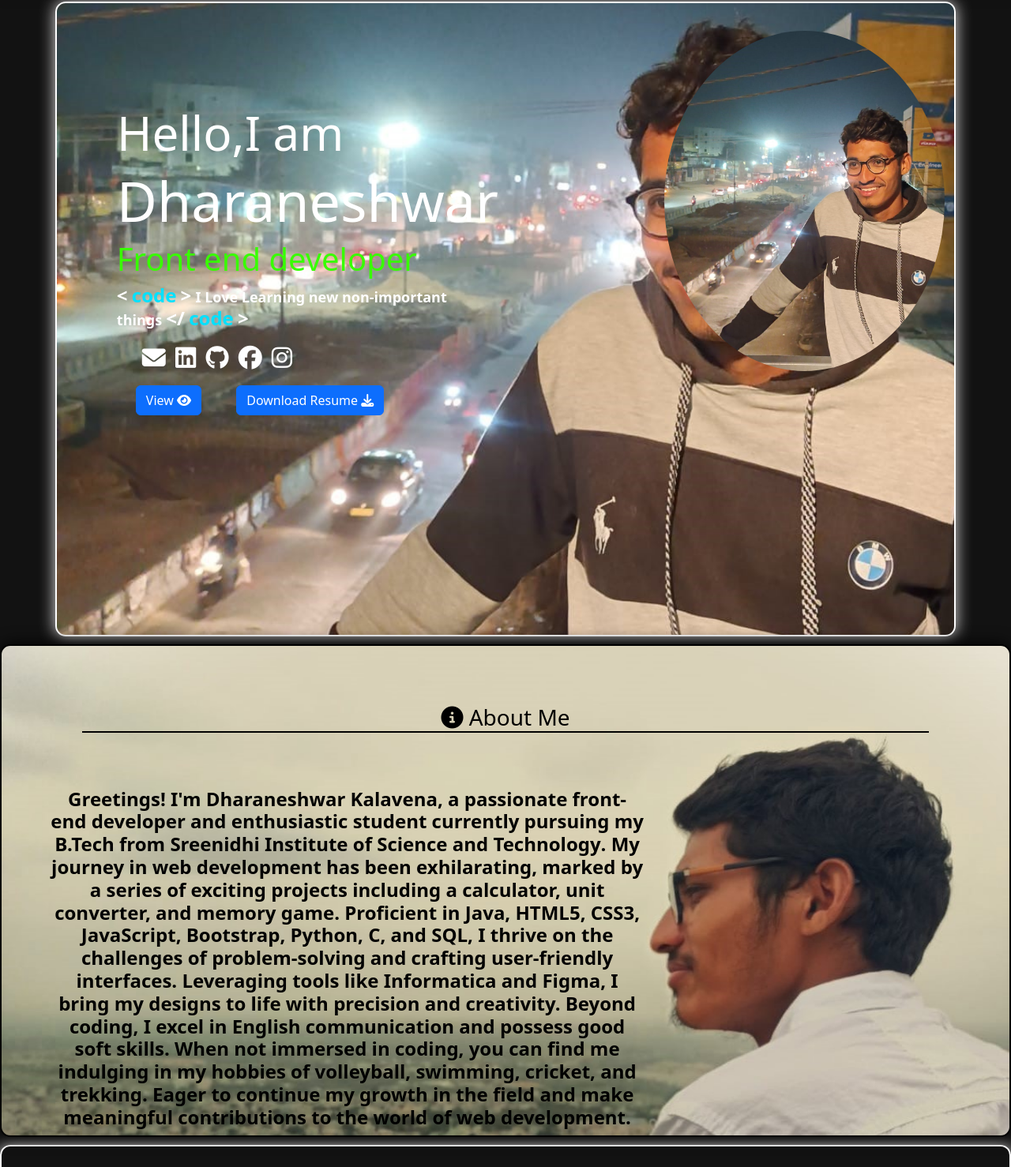
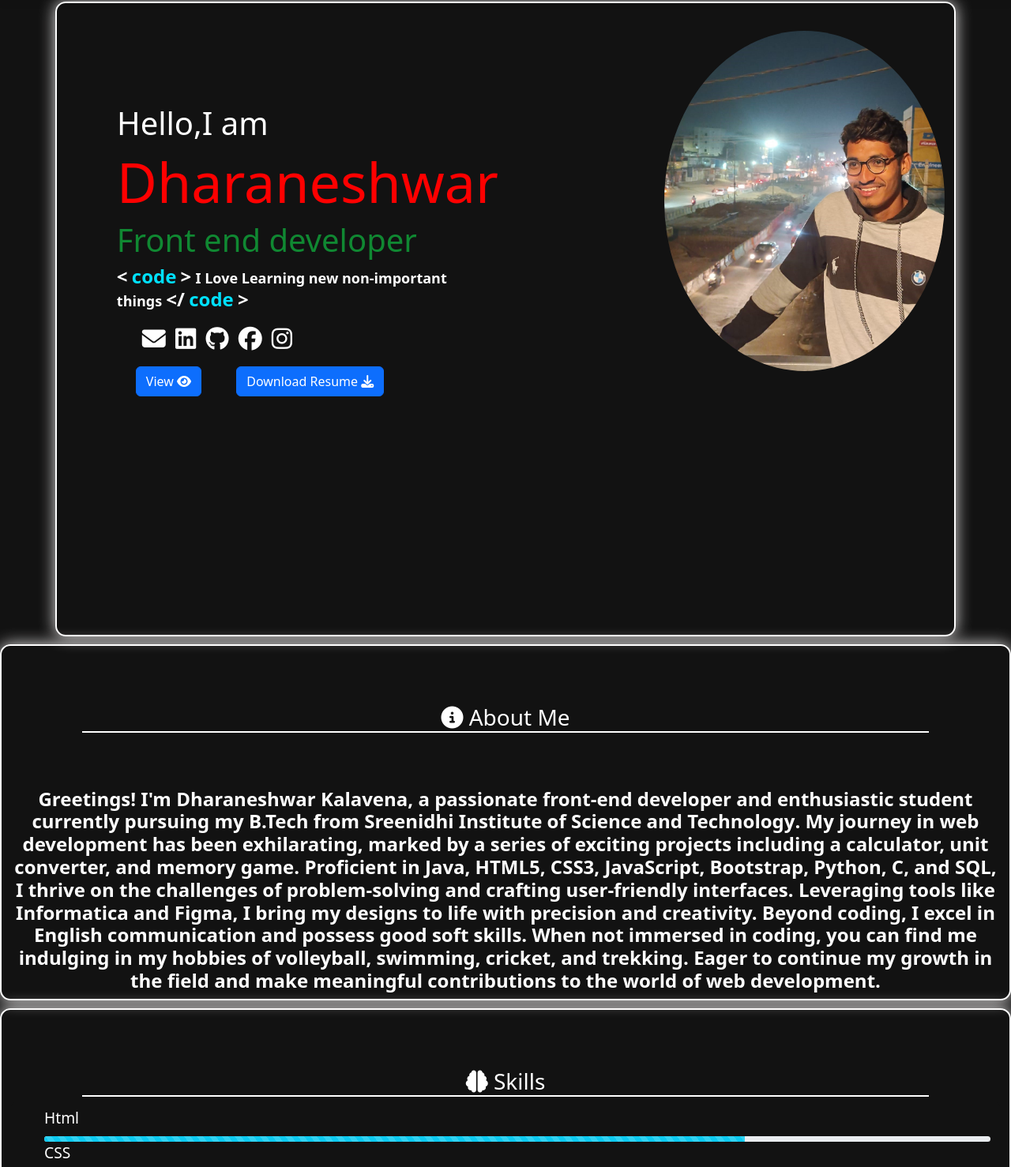
Before and after one commit to d2h5a0r5a0n3/Portfolio, a plain HTML site: page index.htm in a window 1280 px wide. Shown: the part 68-1546 px from the top of the page at 79% size. Drawn offline with nearby package versions, Linux system fonts and the light colour scheme.

Commit message:
Update styles.css

```diff
--- a/styles.css
+++ b/styles.css
@@ -31,8 +31,8 @@ footer{
     animation: fadeIn 2s ease forwards, scale 2s ease-in-out ;
 }
 #about{
-    color: #000000;
-    border-bottom:2px solid black;
+    color: var(--text-color);
+    border-bottom:2px solid var(--text-color);
     margin-left: 90px;
     margin-right: 90px;
     animation: fadeIn 2s ease forwards, scale 2s ease-in-out ;
@@ -134,25 +134,20 @@ footer{
     animation: moveRight 2s ease-in-out forwards;
 }
 #About{
-    border:2px solid black;
+    border:2px solid var(--text-color);
     border-radius: 13px;
     text-align: center;
     margin-top: 10px;
     margin-bottom: 10px;
     animation: fadeIn 2s ease forwards;
-    box-shadow: 0 0 20px  black;
-    background-image: url(img.jpg);
-    background-repeat: no-repeat;
-    background-size: cover;
-    background-position:contain;
+    box-shadow: 0 0 20px  var(--shadow-color);
     height: auto;
     overflow: scroll;
 }
 #p{
-    color: #000000;
+    color: var(--text-color);
     margin-top: 70px;
-    margin-left: 50px;
-    width: 60%;
+
     text-align: center;
     font-size: x-large;
     font-weight: 600;
@@ -163,10 +158,7 @@ footer{
     font-weight: 650;
 }
 #Home{
-    background-image: url(image.jpg);
-    background-repeat: no-repeat;
-    background-size: cover;
-    height: auto;
+   height:auto;
     background-position: right;
     overflow: scroll;
 }
@@ -178,16 +170,17 @@ footer{
     text-align: left;
 }
 #home h2{
-    font-size:60px;
+    font-size:40px;
     animation: fadeIn 2s ease forwards, scale 2s ease-in-out ;
 }
 #home h1{
     font-size: 70px;
     animation: fadeIn 5s ease-in-out forwards;
+    color: red;
 }
 #f{
     font-size: 40px;
-    color: rgb(56, 255, 1);
+    color: rgb(16, 136, 50);
 }
 #home h5{
     display: inline;
@@ -349,9 +342,9 @@ body {
     font-size:small;
     width: 60%;
    }
-    footer{
-        font-size:smaller;
-    }
+   footer{
+    font-size: smaller;
+   }
 }
 #con{
     font-weight:bold;
```
